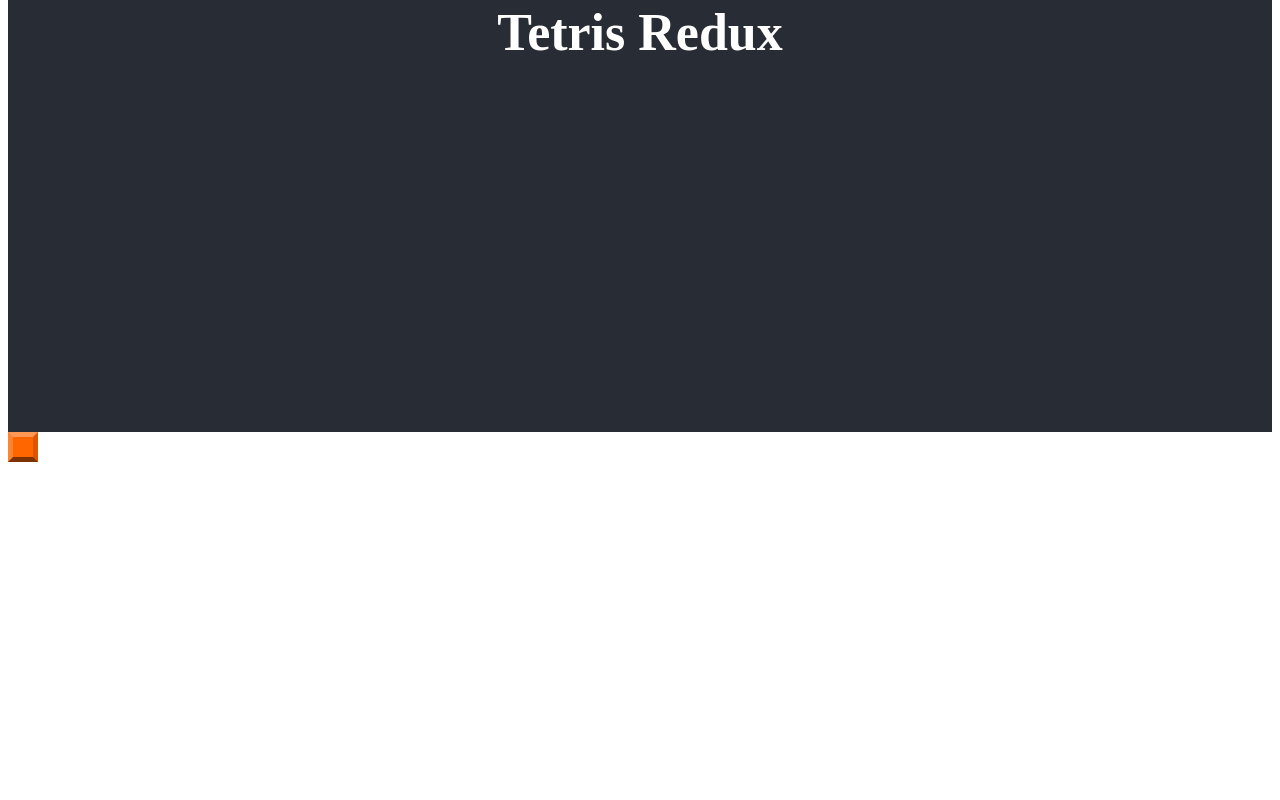
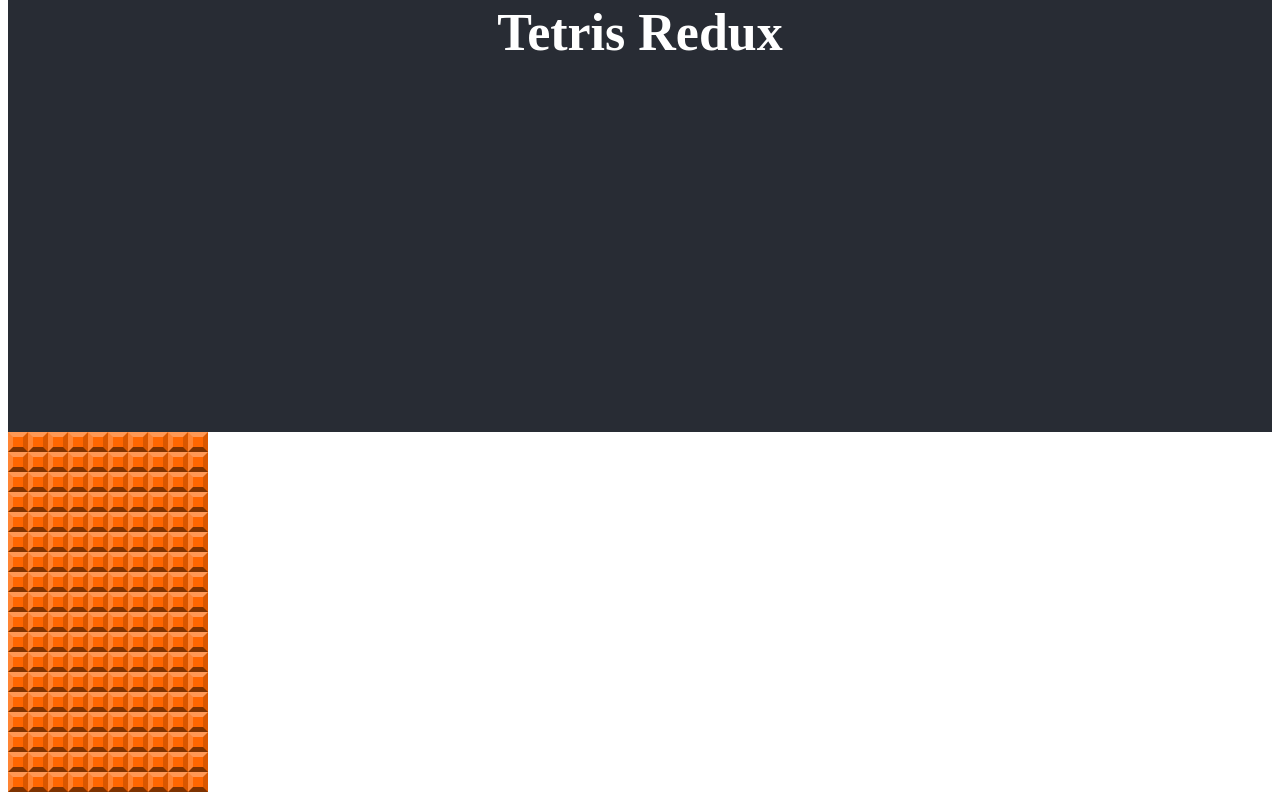
Before and after one commit to Andrew32A/ACS-3330-react-redux-tetris, a React (Create React App) app: page / in a window 1280 px wide. Shown: the part 376-1176 px from the top of the page. Before the commit the page ends 846 px from the top, so only its background shows below. Built offline with nearby package versions, Linux system fonts and the light colour scheme.

Commit message:
added grid board

```diff
--- a/src/App.js
+++ b/src/App.js
@@ -1,7 +1,7 @@
 import React from "react";
 import "./App.css";
 
-import GridSquare from "./components/GridSquare";
+import GridBoard from "./components/GridBoard";
 
 function App() {
   return (
@@ -9,7 +9,7 @@ function App() {
       <header className="App-header">
         <h1 className="App-title">Tetris Redux</h1>
       </header>
-      <GridSquare color="1" />
+      <GridBoard />
     </div>
   );
 }
--- /dev/null
+++ b/src/components/GridBoard.js
@@ -0,0 +1,18 @@
+import React from "react";
+import GridSquare from "./GridSquare";
+
+// Represents a 10 x 18 grid of grid squares
+
+export default function GridBoard() {
+  // generates an array of 18 rows, each containing 10 GridSquares.
+  const grid = [];
+  for (let row = 0; row < 18; row++) {
+    grid.push([]);
+    for (let col = 0; col < 10; col++) {
+      grid[row].push(<GridSquare key={`${col}${row}`} color="1" />);
+    }
+  }
+
+  // The components generated in `makeGrid` are rendered in div.grid-board
+  return <div className="grid-board">{grid}</div>;
+}
--- a/src/index.css
+++ b/src/index.css
@@ -1,3 +1,14 @@
+* {
+  box-sizing: border-box;
+}
+
+.grid-board {
+  display: grid;
+  grid-template-columns: repeat(var(--cols), var(--tile-size));
+  grid-gap: 0;
+  align-self: flex-start;
+}
+
 .App-header {
   background-color: #282c34;
   min-height: 10vh;
```
